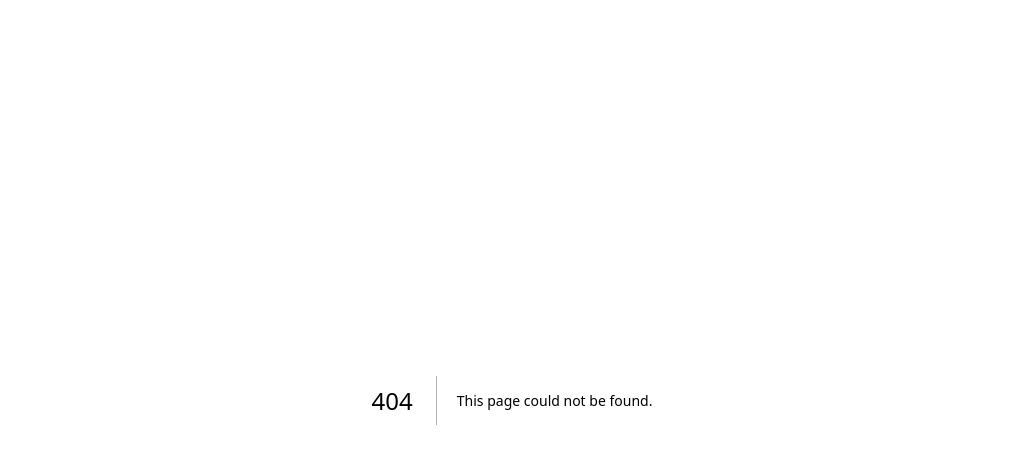
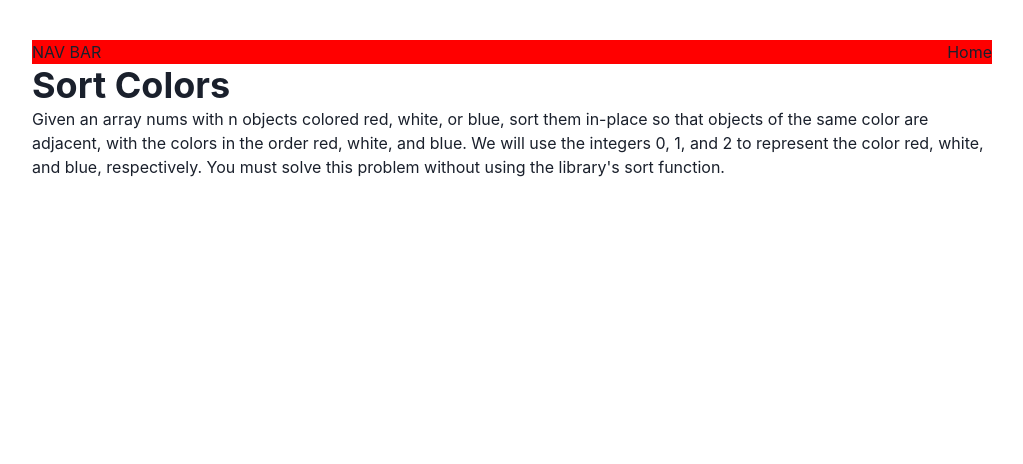
Before and after one commit to William-Schutte/leet-code-workbook, a Next.js app: page /problems/sortColors in a window 1280 px wide. Before the commit this address had no page. Shown: the top 464 px of the page, without its empty margins (128-1151 px from the left). Built offline with nearby package versions, Linux system fonts and the light colour scheme.

Commit message:
problem: Sort Colors

```diff
--- /dev/null
+++ b/pages/problems/sortColors/index.tsx
@@ -0,0 +1,17 @@
+import { Heading, Text } from "@chakra-ui/react";
+import Layout from "../../layout";
+
+export default function SortColors() {
+  return (
+    <Layout>
+      <Heading>Sort Colors</Heading>
+      <Text>
+        Given an array nums with n objects colored red, white, or blue, sort
+        them in-place so that objects of the same color are adjacent, with the
+        colors in the order red, white, and blue. We will use the integers 0, 1,
+        and 2 to represent the color red, white, and blue, respectively. You
+        must solve this problem without using the library's sort function.
+      </Text>
+    </Layout>
+  );
+}
```
Also changed, not shown: pages/problems/sortColors/work.js (added, +42 -0 lines).
